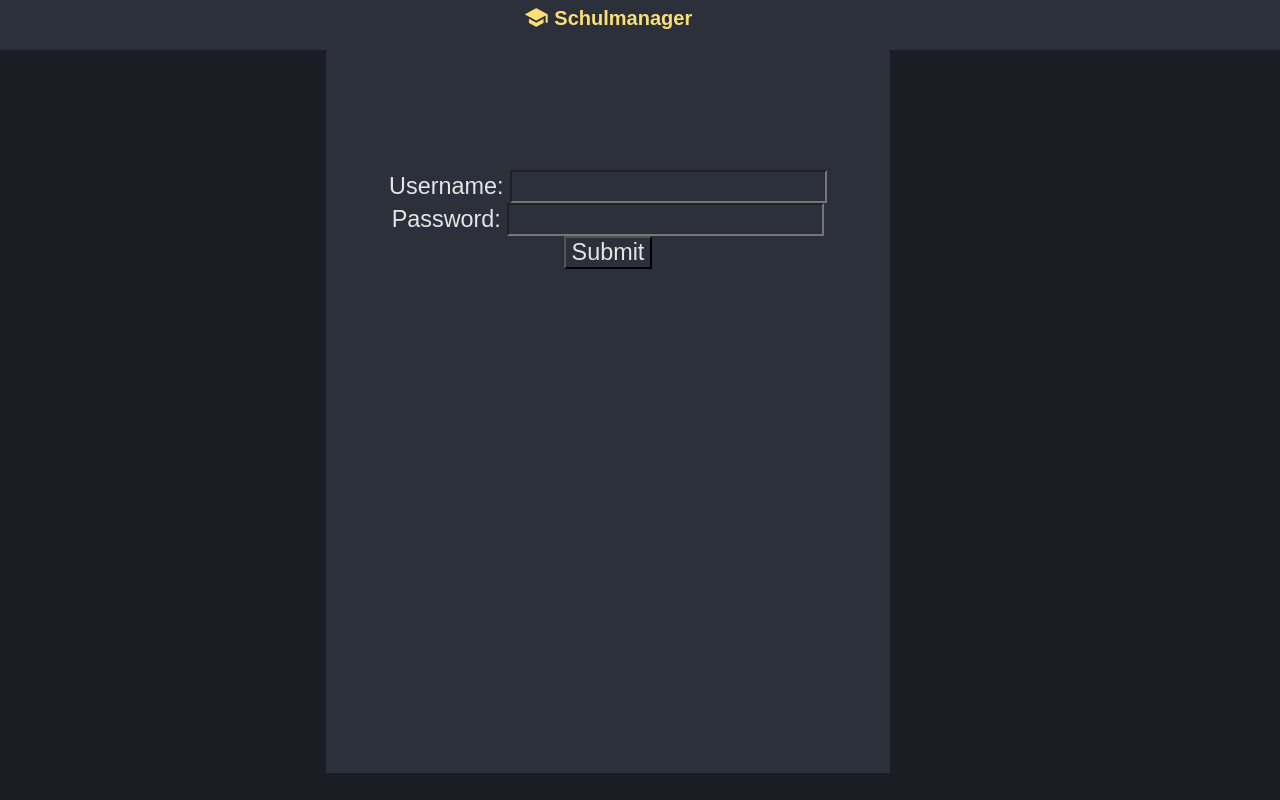
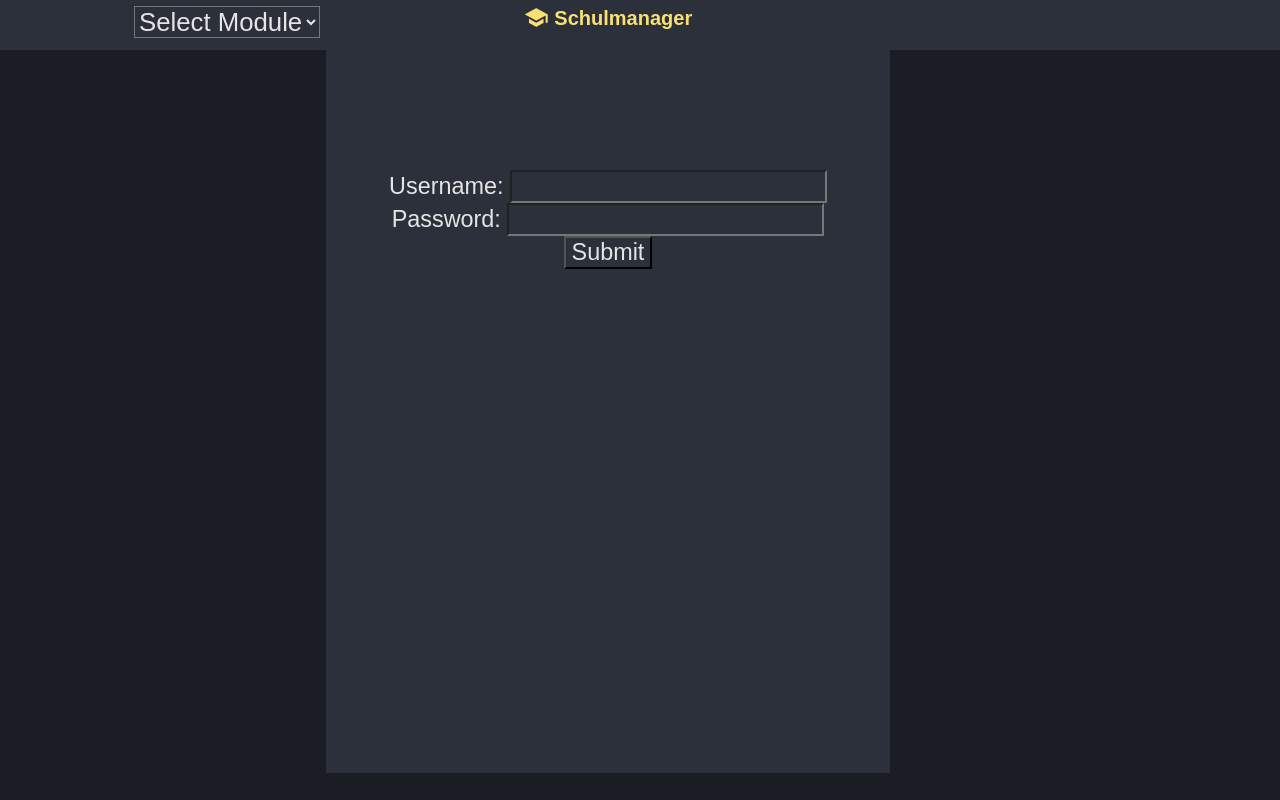
Before and after one commit to Kruemmelspalter/BetterSchuMan, a Vue app in the folder frontend/: page /#/login in a window 1280 px wide. Built offline with nearby package versions, Linux system fonts and the light colour scheme; no server answers.

Commit message:
add navigator

```diff
--- a/frontend/src/App.vue
+++ b/frontend/src/App.vue
@@ -1,6 +1,8 @@
 <template>
   <div id="app">
-    <div />
+    <div id="module-sel">
+      <ModuleSelector />
+    </div>
     <div id="schuman_link">
       <router-link to="/">
         <span class="material-icons">school</span>
@@ -20,10 +22,11 @@
 import SidebarComponent from '@/components/sidebar/SidebarComponent';
 import superagent from 'superagent';
 import UserInfoLink from '@/components/UserInfoLink';
+import ModuleSelector from '@/components/ModuleSelector';
 
 export default {
   name: 'App',
-  components: { UserInfoLink, SidebarComponent },
+  components: { ModuleSelector, UserInfoLink, SidebarComponent },
   beforeMount() {
     this.$store.commit('setToken', localStorage.getItem('token'));
 
@@ -52,6 +55,16 @@ export default {
 </script>
 
 <style scoped>
+
+#module-sel {
+  background-color: var(--color-content-background);
+  width: 100%;
+  height: 100%;
+}
+#module-sel > select {
+  margin-top: 2%;
+  float: right;
+}
 
 #app {
   display: grid;
--- /dev/null
+++ b/frontend/src/components/ModuleSelector.vue
@@ -0,0 +1,26 @@
+<template>
+  <select @click="select($event)">
+    <option value="default">Select Module</option>
+    <option value="/">Start Page</option>
+    <option value="/schedule">Schedule</option>
+  </select>
+</template>
+
+<script>
+export default {
+  name: 'ModuleSelector',
+  methods: {
+    select(a) {
+      const path = a.target.attributes.value.nodeValue;
+      if (path && path !== 'default') {
+        this.$router.push(path);
+      }
+      a.target.parentElement.value = 'default';
+    },
+  },
+};
+</script>
+
+<style scoped>
+
+</style>
```
